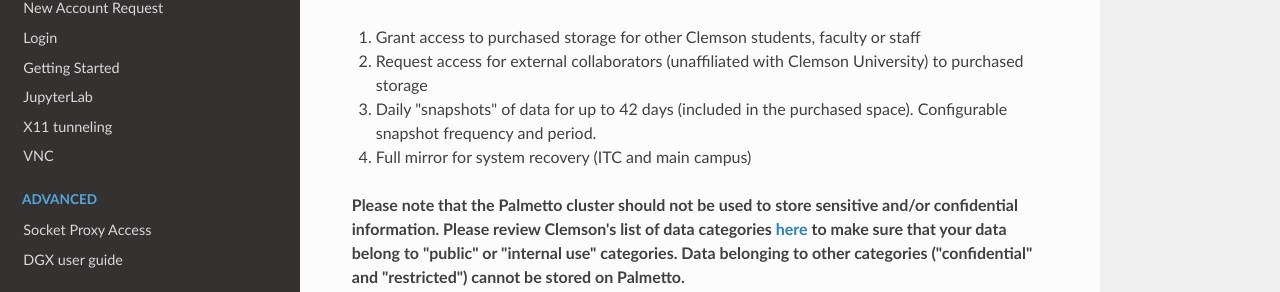
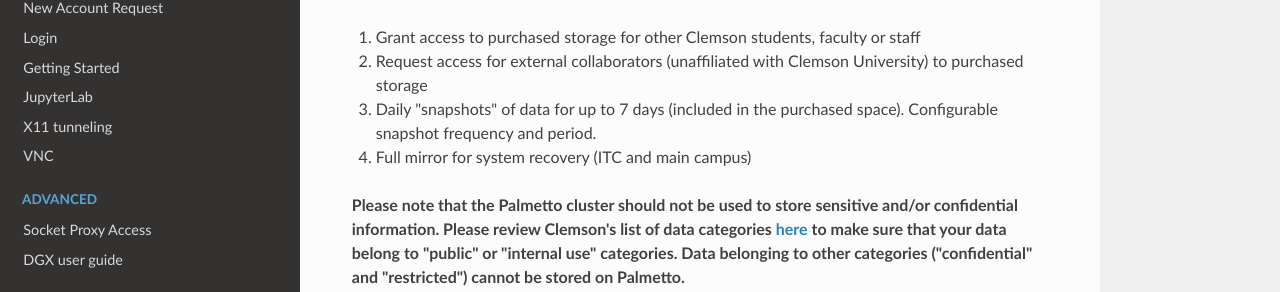
Before and after one commit to clemsonciti/palmetto-documentation, an MkDocs documentation site: the page built from docs/owner.md, in a window 1280 px wide and 900 px high, scrolled down 1375 px. Shown: the part 158-450 px from the top of the window. Built offline with MkDocs 1.6.1, drawn with Linux system fonts in a browser that asks for light colours; nearby versions of some CDN libraries.

Commit message:
Update owner.md

```diff
--- a/docs/owner.md
+++ b/docs/owner.md
@@ -60,7 +60,7 @@
 	Clemson students, faculty or staff
 1.	Request access for external collaborators (unaffiliated with Clemson University)
 	to purchased storage
-1. 	Daily "snapshots" of data for up to 42 days (included in the purchased space).
+1. 	Daily "snapshots" of data for up to 7 days (included in the purchased space).
 	Configurable snapshot frequency and period.
 1.	Full mirror for system recovery (ITC and main campus)
 
```
